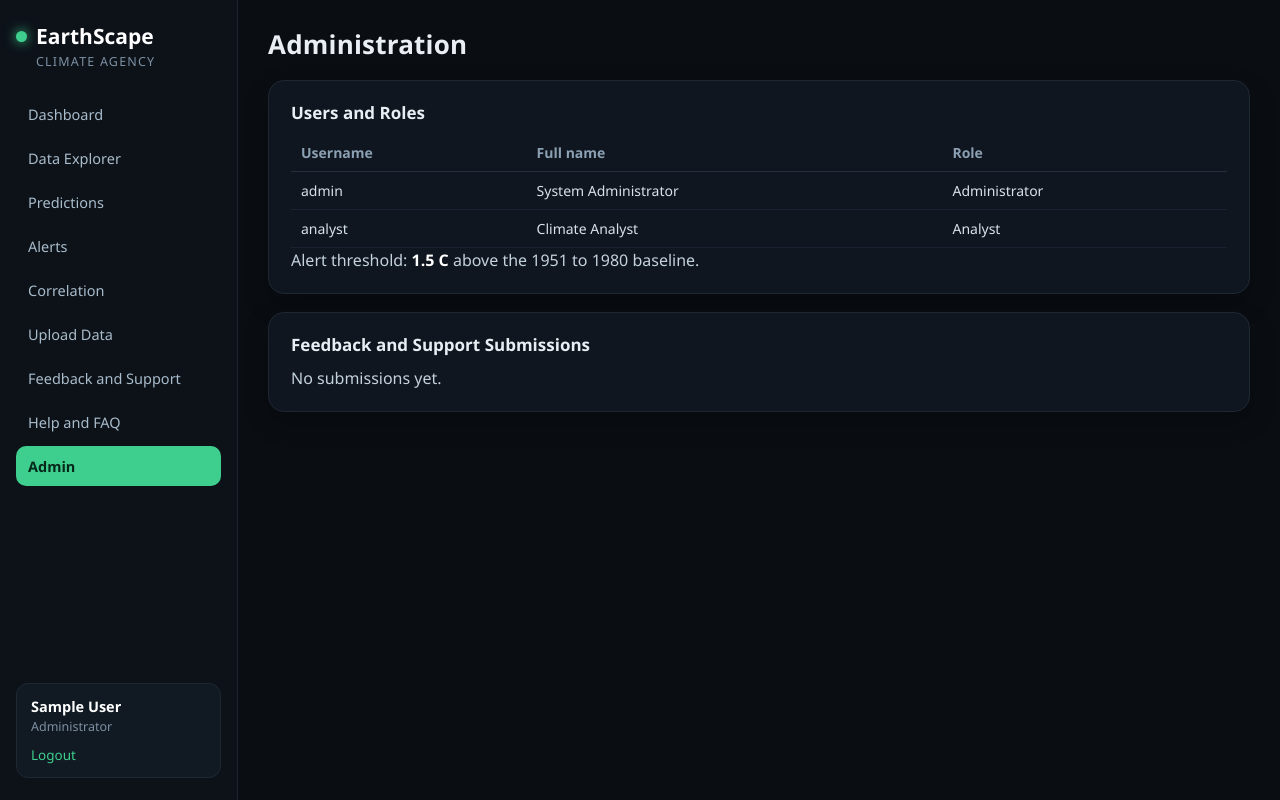
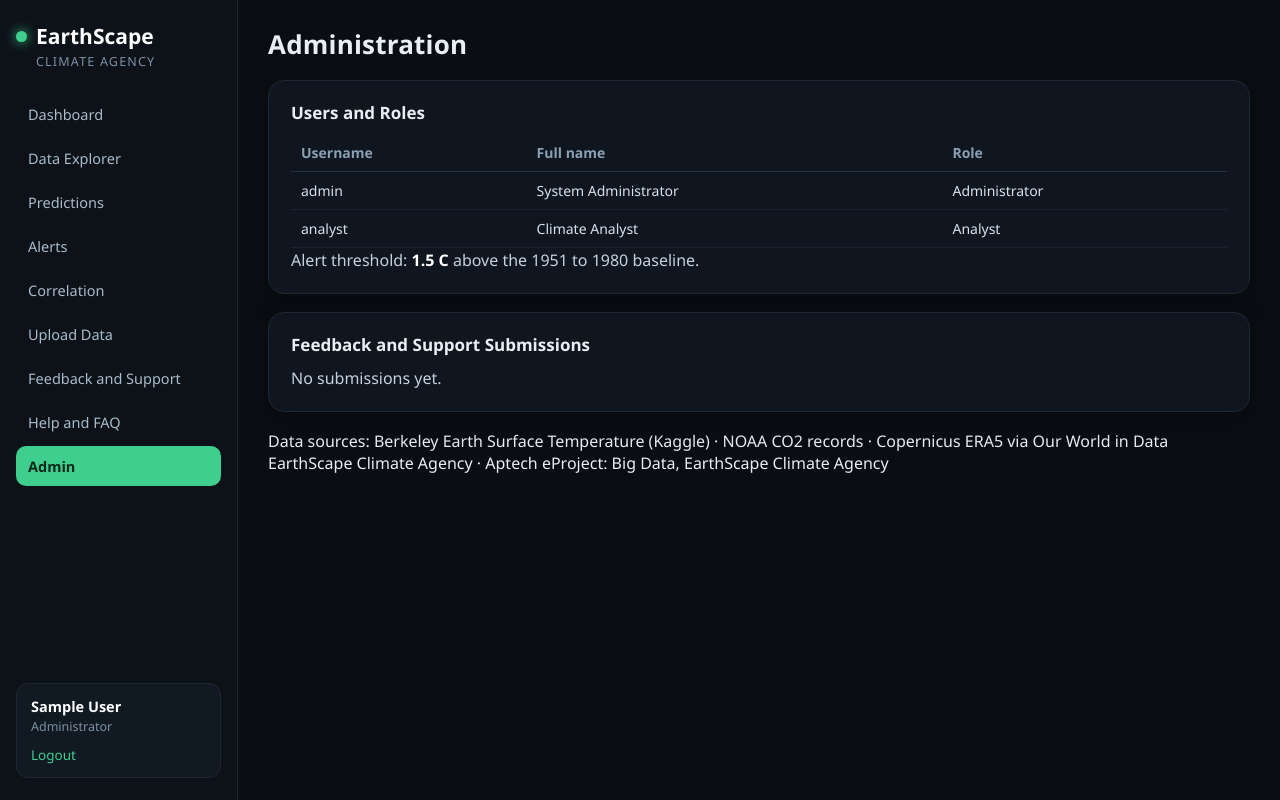
Before and after one commit to Tahakazmi880/earthscape-climate-agency, a Flask app: page /admin in a window 1280 px wide. Run offline with Flask 3, Linux system fonts and the light colour scheme; the visitor is signed in with stand-in values (Sample User, id 1).

Commit message:
Realism pass: templates/base.html

```diff
--- a/templates/base.html
+++ b/templates/base.html
@@ -34,6 +34,8 @@
   </aside>
   <main>
   {% block content %}{% endblock %}
+  <footer class="foot">Data sources: Berkeley Earth Surface Temperature (Kaggle) · NOAA CO2 records · Copernicus ERA5 via Our World in Data<br>
+  EarthScape Climate Agency · Aptech eProject: Big Data, EarthScape Climate Agency</footer>
   </main>
 </div>
 {% else %}
```
